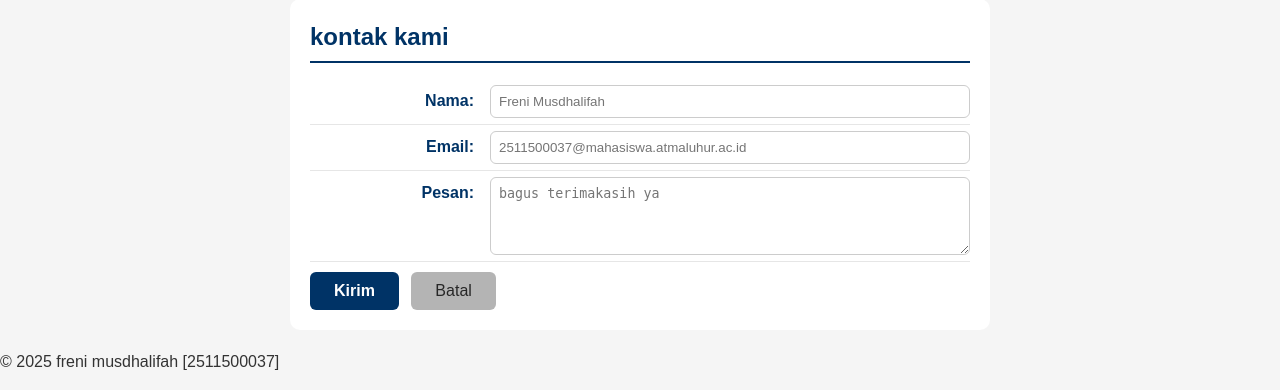
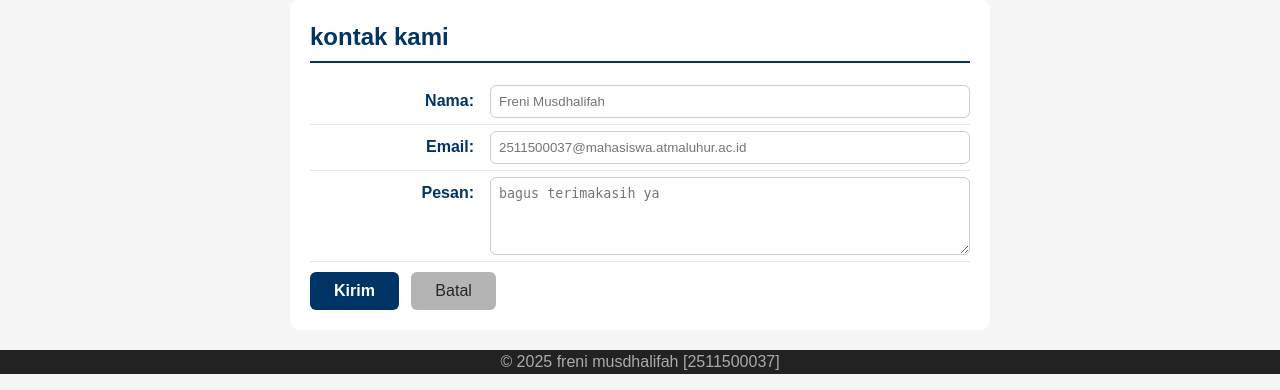
Before and after one commit to Frenimusdhalifah-boop/2511500037-PWD-GB1J-25261, a PHP site: page /pertemuan-04/index.html in a window 1280 px wide. Shown: the part 789-1179 px from the top of the page. Run offline with PHP 8.4, Linux system fonts and the light colour scheme.

Commit message:
styling footer

```diff
--- a/pertemuan-04/style.css
+++ b/pertemuan-04/style.css
@@ -121,7 +121,14 @@
         #contact button[type="reset"]:hover {
             background-color: #cccccc;
             transform: translateY(-1px);
-         }
+        }
+
+        footer {
+            background: #222;
+            color: #aaa;
+            text-align: center;
+            padding 10px;
+        }
 
         @media (max-width: 600px) {
             #about p,
```
Also changed, not shown: pertemuan-04/README.md.
